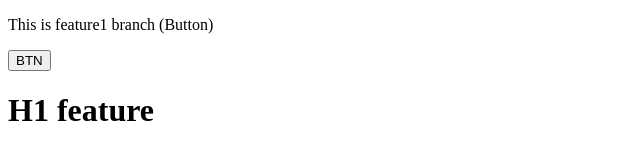
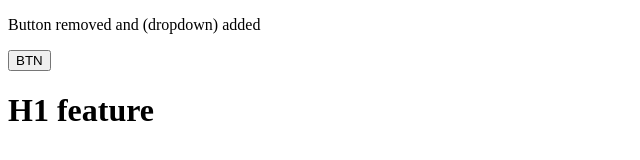
Before and after one commit to Darshan-H/github1, a plain HTML site: page index.html in a window 1280 px wide. Shown: the full height of the page, 0-640 px from the left. Drawn offline with Linux system fonts and the light colour scheme.

```diff
--- a/index.html
+++ b/index.html
@@ -7,7 +7,7 @@
     <title>Document</title>
 </head>
 <body>
-    <p>This is feature1 branch  (Button)</p>
+    <p>Button removed and (dropdown) added</p>
     <button>BTN</button>
     <h1>H1 feature</h1>
 </body>
```
